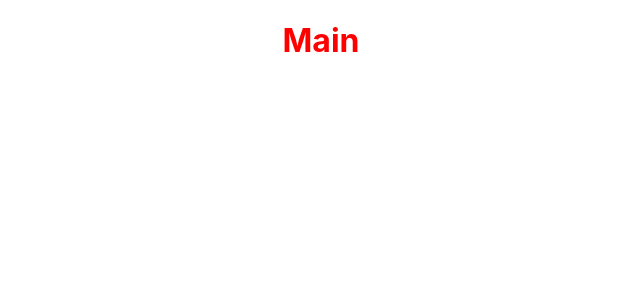
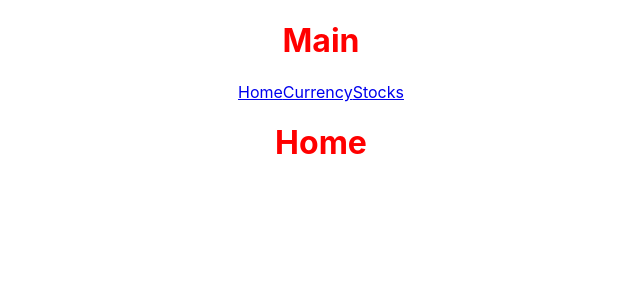
Before and after one commit to SCTP-GRP5/Group5Repo, a React (Create React App) app in the folder finapp/: page / in a window 1280 px wide. Shown: the top 300 px of the page, without its empty margins (319-959 px from the left). Built offline with nearby package versions, Linux system fonts and the light colour scheme.

Commit message:
bare structure done

```diff
--- a/finapp/src/components/Main.js
+++ b/finapp/src/components/Main.js
@@ -1,10 +1,34 @@
+//css
 import styles from './Main.module.css';
+
+//components
+import Home from './Home';
+import Stocks from './Stocks';
+import Currency from './Currency';
+
+
+//library
+import {Link, Routes, Route, useNavigate, BrowserRouter} from "react-router-dom";
 
 function Main() {
 
     return(
         <div className={styles.Main}>
             <h1>Main</h1>
+            <BrowserRouter>
+                <nav>
+                <Link to= "/">Home</Link>
+                <Link to= "/currency">Currency</Link>
+                <Link to= "/stocks">Stocks</Link>
+
+                </nav>
+                <Routes>
+                    <Route path ="/" element ={<Home />} />
+                    <Route path = "/currency" element={<Currency />} />
+                    <Route path ="/stocks" element={<Stocks/>}/>
+                </Routes>
+
+            </BrowserRouter>
         </div>
     );
 }
```
